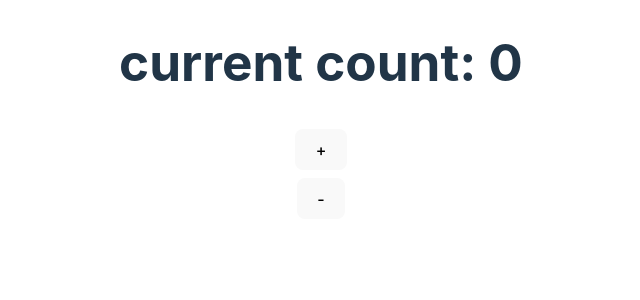
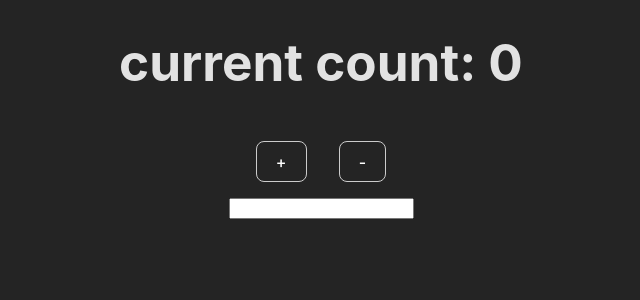
Before and after one commit to frckbrice/react-TS-projects, a React (Vite) app: page / in a window 1280 px wide. Shown: the top 300 px of the page, without its empty margins (319-959 px from the left). Built offline with nearby package versions, Linux system fonts and the light colour scheme.

Commit message:
displaying the values of state

```diff
--- a/src/components/Counter.tsx
+++ b/src/components/Counter.tsx
@@ -1,4 +1,4 @@
-import { ReactNode, useState, useReducer } from "react";
+import { ReactNode, useState, useReducer, ChangeEvent } from "react";
 
 // type CounterProps = {
 //   setCount: React.Dispatch<React.SetStateAction<number>>;
@@ -11,15 +11,18 @@ type ChildrenType = {
 
 const initState = {
   count: 0,
+  text: ''
 };
 
 const enum REDUCER_ACTION_TYPE {
   INCREMENT,
   DECREMENT,
+  NEW_INPUT,
 }
 
 type ReducerAction = {
   type: REDUCER_ACTION_TYPE;
+  payload?: string
 };
 
 const reducer = (
@@ -33,6 +36,8 @@ const reducer = (
     case REDUCER_ACTION_TYPE.DECREMENT:
       return { ...state, count: state.count - 1 };
 
+    case REDUCER_ACTION_TYPE.NEW_INPUT:
+      return { ...state, text: action.payload ?? '' }; //? the null coalesing here is to handle the fact that the text can be null or undefined
     default:
       throw new Error();
   }
@@ -48,11 +53,19 @@ const Counter = ({ children }: ChildrenType) => {
 
   const increment = () => dispatch({ type: REDUCER_ACTION_TYPE.INCREMENT });
   const decrement = () => dispatch({ type: REDUCER_ACTION_TYPE.DECREMENT });
+
+  const handleTextInput = (e: ChangeEvent<HTMLInputElement>) => {
+    dispatch({ type: REDUCER_ACTION_TYPE.NEW_INPUT, payload: e.target.value });
+  };
   return (
     <>
       <h1>{children(state.count)}</h1>
-      <button onClick={increment}> + </button>
-      <button onClick={decrement}> - </button>
+      <div>
+        <button onClick={increment}> + </button>
+        <button onClick={decrement}> - </button>
+      </div>
+      <input type="text" onChange={handleTextInput} />
+      <h2>{state.text} </h2>
     </>
   );
 };
--- a/src/index.css
+++ b/src/index.css
@@ -71,14 +71,16 @@ h1 {
 button {
   margin: 0.25em;
   border-radius: 8px;
-  border: 1px solid transparent;
+  border: 1px solid #ccc;
   padding: 0.6em 1.2em;
   font-size: 1em;
   font-weight: 500;
   font-family: inherit;
-  background-color: #1a1a1a;
+  background-color: transparent;
   cursor: pointer;
   transition: border-color 0.25s;
+  color: #fff;
+  margin: 1rem;
 }
 button:hover {
   border-color: #646cff;
@@ -88,7 +90,7 @@ button:focus-visible {
   outline: 4px auto -webkit-focus-ring-color;
 }
 
-@media (prefers-color-scheme: light) {
+@media (prefers-color-scheme: #213547;) {
   :root {
     color: #213547;
     background-color: #ffffff;
```
